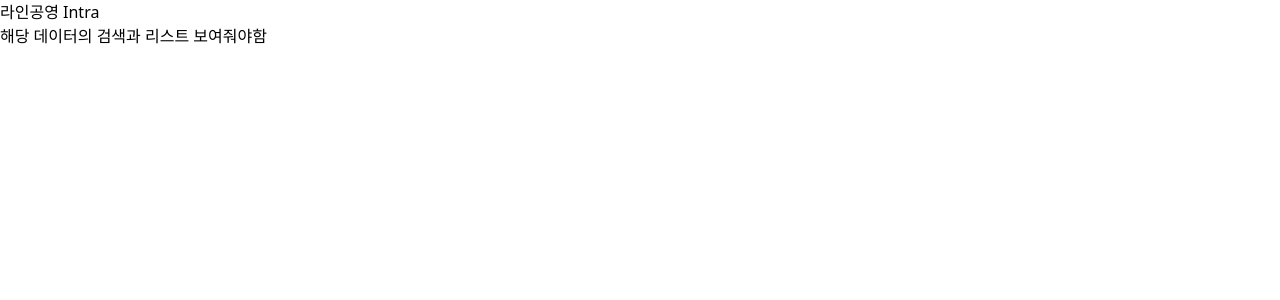
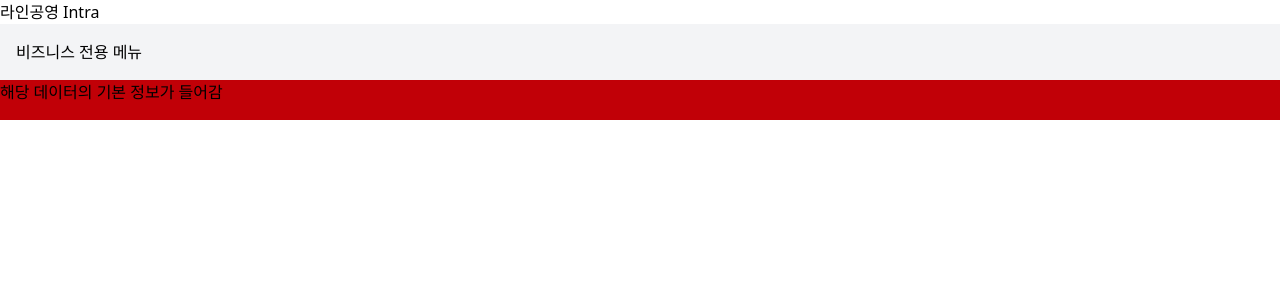
Before and after one commit to lineinc-dev-team/erp-front, a Next.js app: page /business in a window 1280 px wide. Shown: the top 300 px of the page. Built offline with nearby package versions, Linux system fonts and the light colour scheme.

Commit message:
add: 기본적인 비즈니스 레이아웃 뼈대 구현

```diff
--- /dev/null
+++ b/src/app/(views)/business/layout.tsx
@@ -0,0 +1,9 @@
+// app/business/layout.tsx
+export default function BusinessLayout({ children }: { children: React.ReactNode }) {
+  return (
+    <div>
+      <nav className="bg-gray-100 p-4">비즈니스 전용 메뉴</nav>
+      <main>{children}</main>
+    </div>
+  )
+}
--- a/src/app/(views)/business/page.tsx
+++ b/src/app/(views)/business/page.tsx
@@ -1,9 +1,9 @@
-import BusinessView from "@/components/business/BusinessView";
+import BusinessView from '@/components/business/BusinessView'
 
-export default function page() {
+export default function Page() {
   return (
     <div>
       <BusinessView />
     </div>
-  );
+  )
 }
--- a/src/app/(views)/dashboard/layout.tsx
+++ b/src/app/(views)/dashboard/layout.tsx
@@ -1,3 +1,3 @@
-export default function layout() {
-  return <div>대쉬보드에만 들어가는 레이아웃이 들어감</div>;
+export default function Layout() {
+  return <div>대쉬보드에만 들어가는 레이아웃이 들어감</div>
 }
--- a/src/app/(views)/dashboard/page.tsx
+++ b/src/app/(views)/dashboard/page.tsx
@@ -1,9 +1,9 @@
-import DashboardView from "@/components/dashboard/DashboardView";
+import DashboardView from '@/components/dashboard/DashboardView'
 
-export default function page() {
+export default function Page() {
   return (
     <div>
       <DashboardView />
     </div>
-  );
+  )
 }
--- a/src/components/business/BusinessView.tsx
+++ b/src/components/business/BusinessView.tsx
@@ -1,3 +1,3 @@
 export default function BusinessView() {
-  return <div> 해당 데이터의 검색과 리스트 보여줘야함</div>;
+  return <div className="bg-red-700 h-10">해당 데이터의 기본 정보가 들어감</div>
 }
--- a/src/components/common/Button.tsx
+++ b/src/components/common/Button.tsx
@@ -1,33 +1,32 @@
 type CommonButtonProps = {
-  label: string;
-  onClick?: () => void;
-  disabled?: boolean;
-  variant?: "primary" | "secondary" | "danger";
-  fullWidth?: boolean;
-  type?: "button" | "submit" | "reset";
-  className: string;
-};
+  label: string
+  onClick?: () => void
+  disabled?: boolean
+  variant?: 'primary' | 'secondary' | 'danger'
+  fullWidth?: boolean
+  type?: 'button' | 'submit' | 'reset'
+  className?: string
+}
 
 export default function CommonButton({
   onClick,
 
   label,
   disabled = false,
-  variant = "primary",
+  variant = 'primary',
   fullWidth = false,
   className,
-  type = "button",
+  type = 'button',
 }: CommonButtonProps) {
-  const baseStyle =
-    "px-4 py-2 rounded cursor-pointer border border-black font-medium transition";
+  const baseStyle = 'px-4 py-2 rounded cursor-pointer border border-black font-medium transition'
 
   const variants = {
-    primary: "bg-blue-600 text-white hover:bg-blue-700 disabled:opacity-50",
-    secondary: "bg-gray-300 text-black hover:bg-gray-300 disabled:opacity-50",
-    danger: "bg-red-600 text-white hover:bg-red-700 disabled:opacity-50",
-  };
+    primary: 'bg-blue-600 text-white hover:bg-blue-700 disabled:opacity-50',
+    secondary: 'bg-gray-300 text-black hover:bg-gray-300 disabled:opacity-50',
+    danger: 'bg-red-600 text-white hover:bg-red-700 disabled:opacity-50',
+  }
 
-  const width = fullWidth ? "w-full" : "w-auto";
+  const width = fullWidth ? 'w-full' : 'w-auto'
 
   return (
     <button
@@ -38,5 +37,5 @@ export default function CommonButton({
     >
       {label}
     </button>
-  );
+  )
 }
```
